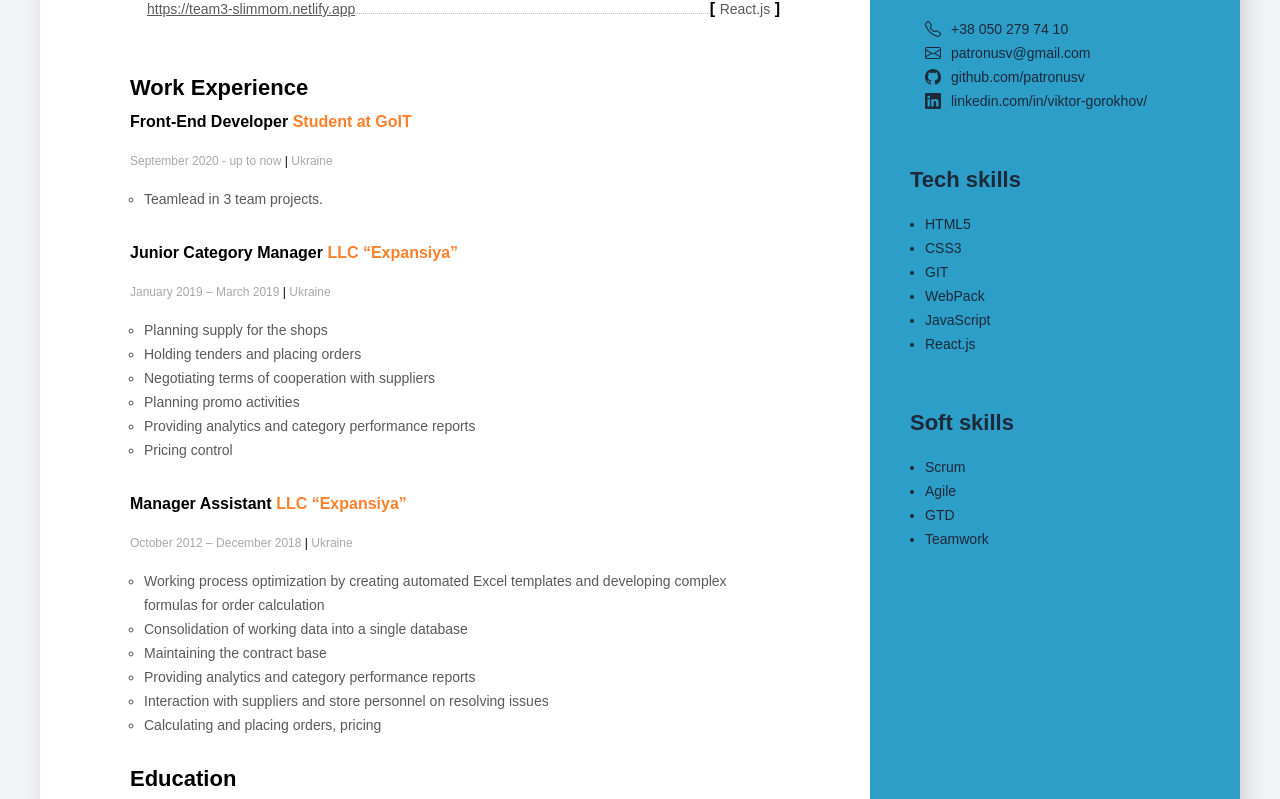
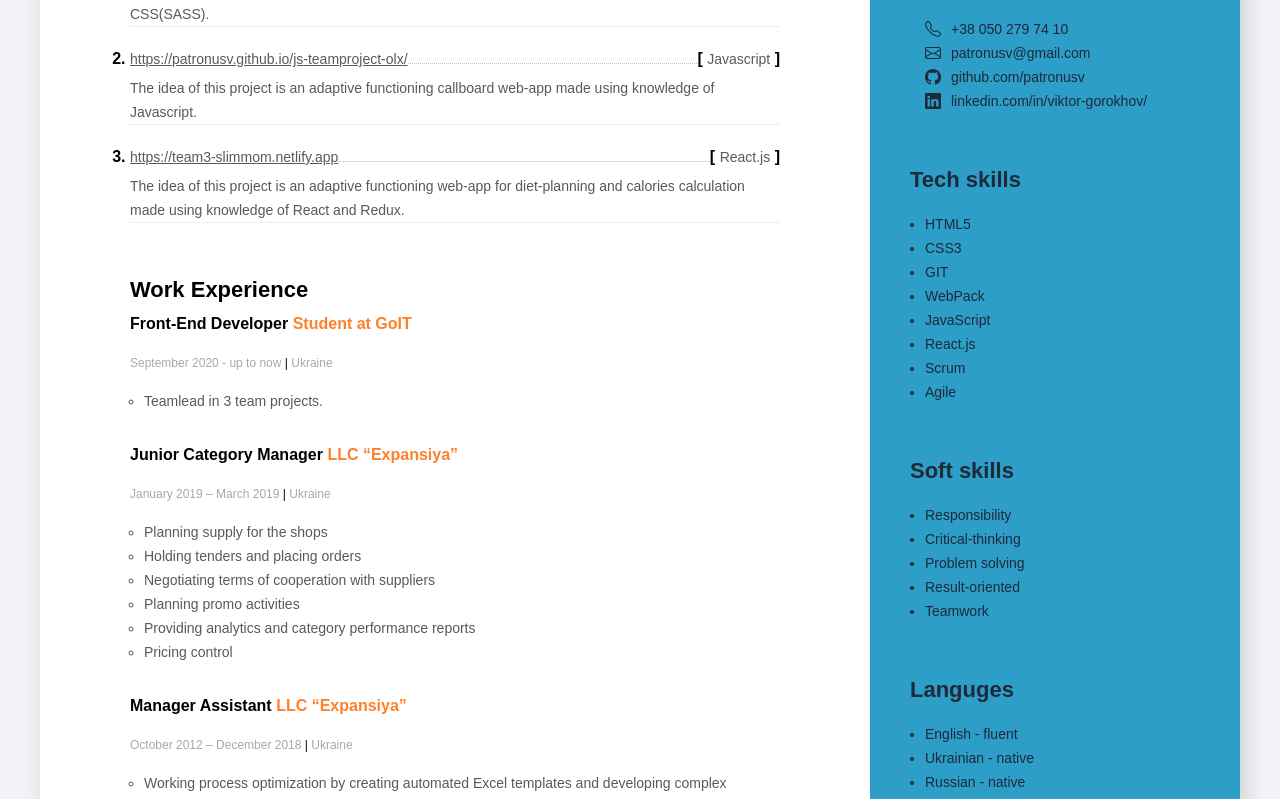
Before and after one commit to patronusv/resume, a JavaScript app: page / in a window 1280 px wide. Shown: the part 532-1331 px from the top of the page. Built offline with nearby package versions, Linux system fonts and the light colour scheme; the HTML template or start-up script is replaced by a standard one.

Commit message:
adds project descriptions, reorganizes skills

```diff
--- a/src/components/aboutMe/AboutMe.js
+++ b/src/components/aboutMe/AboutMe.js
@@ -19,6 +19,7 @@ const AboutMe = () => {
         <ol>
           {data.projects.map((item, idx) => (
             <li className="projects-item" key={idx}>
+              <div className="projects-link-container">
                 <a className="projects-link" href={item.link} rel="noreferrer noopener" target="_blank">
                   {item.link}
                 </a>
@@ -26,6 +27,8 @@ const AboutMe = () => {
                 <span>
                   <b>[</b> <span className="tech-name">{item.techStack}</span> <b>]</b>
                 </span>
+              </div>
+              <p className="description">{item.description}</p>
             </li>
           ))}
         </ol>
--- a/src/components/aboutMe/AboutMeStyled.js
+++ b/src/components/aboutMe/AboutMeStyled.js
@@ -35,6 +35,11 @@ const AboutMeStyled = styled.div`
     line-height: 24px;
     margin-bottom: 10px;
   }
+  .projects-link-container {
+    display: flex;
+    align-items: baseline;
+    /* margin-left: 17px; */
+  }
   .projects-link {
     color: #595959;
     font-size: 14px;
@@ -46,6 +51,10 @@ const AboutMeStyled = styled.div`
   .projects-link:focus {
     color: #ff6b08;
   }
+  .projects-container .description {
+    margin-top: 5px;
+  }
+
   .tech-name {
     color: #595959;
     font-size: 14px;
@@ -59,10 +68,14 @@ const AboutMeStyled = styled.div`
     font-weight: 100;
   }
   .projects-item {
-    display: flex;
-    align-items: baseline;
     font-weight: 700;
-    margin-left: 17px;
+    border-bottom: 1px solid #eeeeee;
+  }
+  .projects-item::marker {
+    margin-left: 10px;
+  }
+  .projects-item:not(:last-child) {
+    margin-bottom: 20px;
   }
   .profession-title {
     font-size: 16px;
--- a/src/components/sidebar/Sidebar.js
+++ b/src/components/sidebar/Sidebar.js
@@ -41,6 +41,17 @@ const Sidebar = () => {
           ))}
         </ul>
       </div>
+
+      <div className="sidebar-container">
+        <h3 className="sidebar-title">Languges</h3>
+        <ul>
+          {data.languageSkills.map(item => (
+            <li className="sidebar-list-item">
+              <span className="sidebar-list-text">{item}</span>
+            </li>
+          ))}
+        </ul>
+      </div>
     </SidebarStyled>
   );
 };
--- a/src/data/data.js
+++ b/src/data/data.js
@@ -10,13 +10,27 @@ export default {
     { icon: Git(), link: 'https://github.com/patronusv', text: 'github.com/patronusv' },
     { icon: LinkedIn(), link: 'https://www.linkedin.com/in/viktor-gorokhov/', text: 'linkedin.com/in/viktor-gorokhov/' },
   ],
-  techSkills: ['HTML5', 'CSS3', 'GIT', 'WebPack', 'JavaScript', 'React.js'],
+  techSkills: ['HTML5', 'CSS3', 'GIT', 'WebPack', 'JavaScript', 'React.js', 'Scrum', 'Agile'],
   // 'Node.js',
-  softSkills: ['Scrum', 'Agile', 'GTD', 'Teamwork'],
+  softSkills: ['Responsibility', 'Critical-thinking', 'Problem solving', 'Result-oriented', 'Teamwork'],
+  languageSkills: ['English - fluent', 'Ukrainian - native', 'Russian - native'],
   projects: [
-    { link: 'https://patronusv.github.io/parcel-project-template/', techStack: 'HTML, CSS' },
-    { link: 'https://patronusv.github.io/js-teamproject-olx/', techStack: 'Javascript' },
-    { link: 'https://team3-slimmom.netlify.app', techStack: 'React.js' },
+    {
+      link: 'https://patronusv.github.io/parcel-project-template/',
+      techStack: 'HTML, CSS',
+      description: 'The idea of this project is an adaptive webpage on english tutoring made using knowledge of HTML and CSS(SASS).',
+    },
+    {
+      link: 'https://patronusv.github.io/js-teamproject-olx/',
+      techStack: 'Javascript',
+      description: 'The idea of this project is an adaptive functioning callboard web-app made using knowledge of Javascript.',
+    },
+    {
+      link: 'https://team3-slimmom.netlify.app',
+      techStack: 'React.js',
+      description:
+        'The idea of this project is an adaptive functioning web-app for diet-planning and calories calculation made using knowledge of React and Redux.',
+    },
   ],
   work: [
     {
```
Lines whose indentation alone changed are shown as unchanged.
